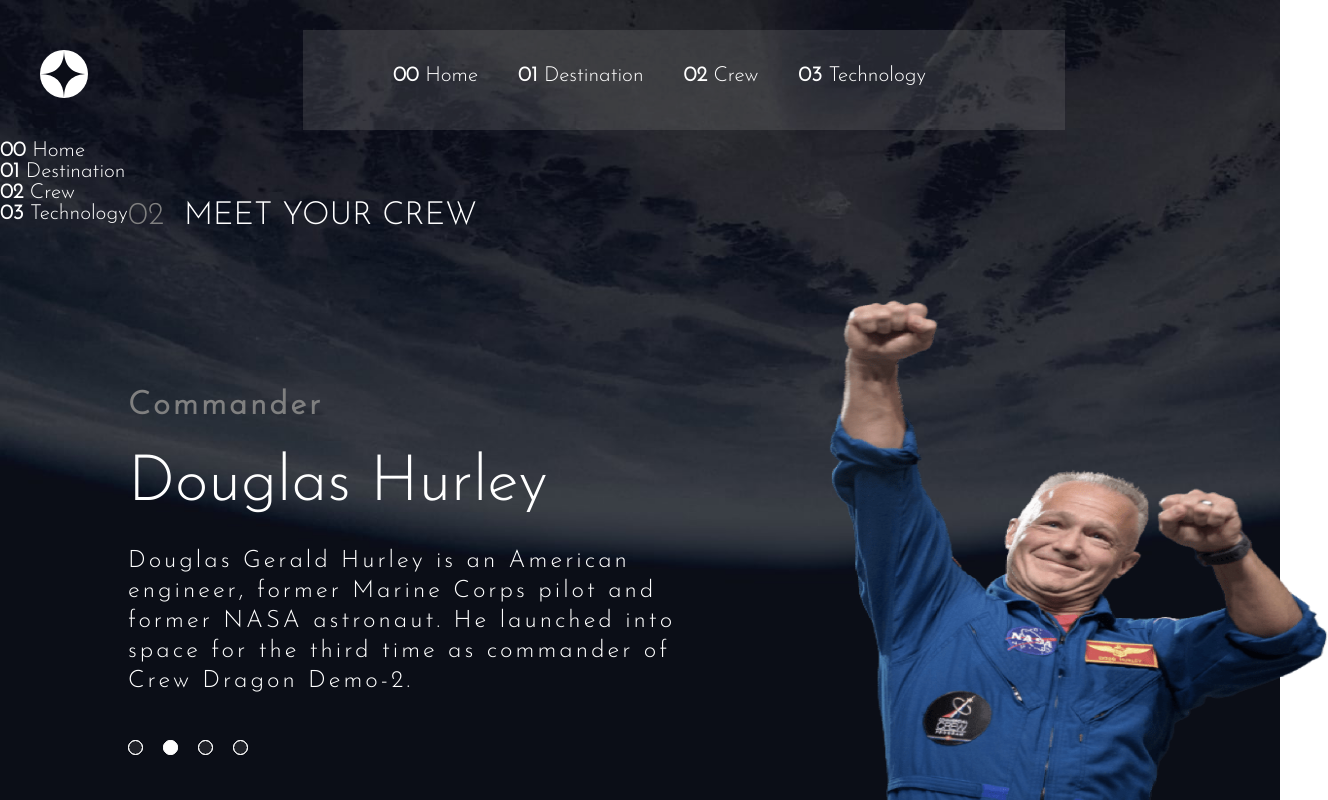
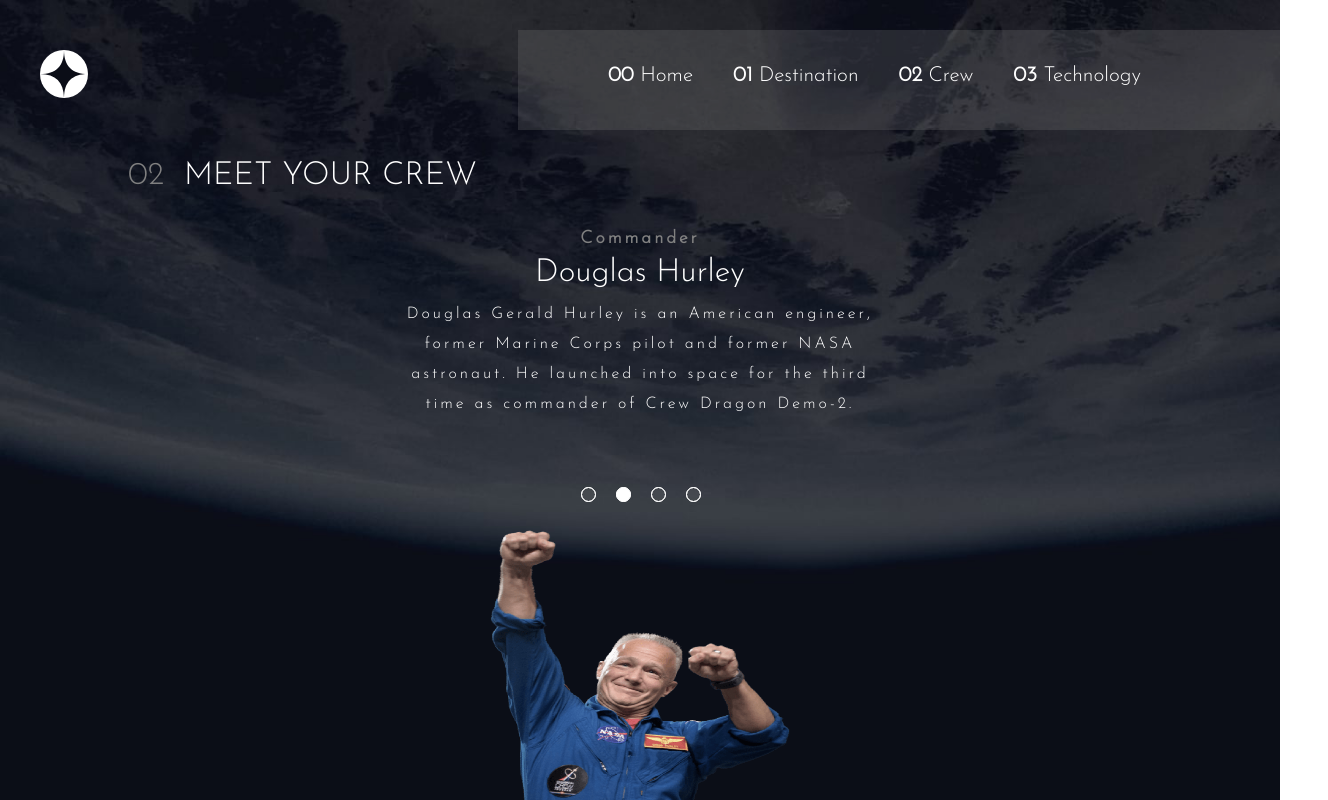
Before and after one commit to JonataRossanttles/Space-Tourism, a plain HTML site: page crew.html in a window 1280 px wide. Shown: the whole page, 1328 px wide, since content can reach past the window. Drawn offline with Linux system fonts and the light colour scheme.

Commit message:
Add files via upload

```diff
--- a/stylecrew.css
+++ b/stylecrew.css
@@ -32,6 +32,37 @@ nav{
     height: 100px;
     width: 60%;
     background-color: rgba(128, 128, 128, 0.232);
+}
+.menu-mobile{
+    background-color:rgba(128, 128, 128, 0.232) ;
+    text-align: center;
+    padding: 20px;
+    display: none;
+
+
+
+}
+.menu-mobile .opções-menu{
+    margin-bottom: 10px;
+    width: 150px;
+    text-align: center;
+    position: relative;
+    left: 50%;
+    transform: translateX(-50%);
+
+
+
+}
+.hamburguer{
+    display: none;
+    background-image: url("assets/shared/icon-hamburger.svg");
+    background-size: cover;
+    width: 30px;
+    height: 30px;
+    margin-top: 5%;
+    margin-right: 2%;
+    cursor: pointer;
+
 }
 #logo {
     margin-top: 20px;
@@ -98,14 +129,11 @@ nav{
     width: 4800px;
     height: 500px;
 }
-.slide-one{
+.slide-one, .slide{
 
     display: flex;
 }
-.slide{
 
-    display: flex;
-}
 .container-texto-slide{
 
     padding-top: 90px;
@@ -143,16 +171,12 @@ nav{
     letter-spacing: 3px;
 
 }
-.slide-one img{
+.slide-one img, .slide img{
     margin-left: 100px;
     width: 500px;
     height: 500px;
 }
-.slide img{
-    margin-left: 100px;
-    width: 500px;
-    height: 500px;
-}
+
 /*Configurando os botões do carrocel*/
 .menu-slide{
     position: absolute;
@@ -225,3 +249,134 @@ nav{
 #radio4:checked ~ .navigation-menu .auto-btn4{
     background-color: white;
 }
+.mostrar{
+    display: block;
+
+}
+.ocultar{
+    transform: translateY(-800%);
+    display: none;
+}
+.plano{
+    background-image: url("assets/shared/icon-close.svg");
+    transition: 0.5s;
+}
+.plano-nav{
+    background-color:rgba(128, 128, 128, 0.232) ;
+}
+@media screen and (max-width:1370px){
+    .container-titulo-crew{
+        position: absolute;
+        left: 10%;
+        top: 20%;
+        display: flex;
+
+    }
+
+.slider{
+   position: absolute;
+    bottom: 0;
+    left: 50%;
+    transform: translateX(-50%);
+    padding-top: 30px;
+    overflow: hidden;
+    width: 500px;
+    height: 600px;
+
+
+}
+.slides{
+    display: flex;
+    width: 1500px;
+    height: 600px;
+
+}
+.slide-one, .slide{
+
+    display: flex;
+    flex-direction: column;
+    justify-content: center;
+
+}
+.container-texto-slide{
+
+    padding-top: 0;
+    text-align: center;
+    width: 500px;
+    height: 300px;
+}
+.menu-slide{
+    margin-top: -343px;
+    left: 191px;
+
+}
+.navigation-menu{
+    position: absolute;
+    top: 287px;
+    left: 191px;
+    display: flex;
+    width: 300px;
+}
+
+.slide-one img, .slide img{
+
+     width: 300px;
+     height: 300px;
+     justify-self: center;
+
+    }
+    #radio1:checked ~ .slide-one{
+        margin-left: 0px;
+        transition: 0.5s;
+    }
+    #radio2:checked ~ .slide-one{
+        margin-left: -500px;
+        transition: 0.5s;
+    }
+    #radio3:checked ~ .slide-one{
+        margin-left: -1000px;
+        transition: 0.5s;
+    }
+    #radio4:checked ~ .slide-one{
+        margin-left: -1500px;
+        transition: 0.5s;
+    }
+
+
+    .container-texto-slide h2{
+        text-align: center;
+        font-size: 1.1rem;
+        margin-bottom: 10px;
+    }
+    .container-texto-slide h1{
+        text-align: center;
+        font-size: 2rem;
+        margin-bottom: 10px;
+    }
+    .container-texto-slide p{
+        text-align: center;
+        font-size: 1rem;
+        margin-bottom: 10px;
+    }
+
+}
+@media screen and (max-width:1080px){
+    .menu-desktop{
+        padding: 35px 10px 0px 20px;
+
+    }
+
+
+}
+@media screen and (max-width:760px){
+
+    .menu-desktop{
+       display: none;
+
+    }
+    .hamburguer{
+        display: block;
+    }
+
+
+}
```
